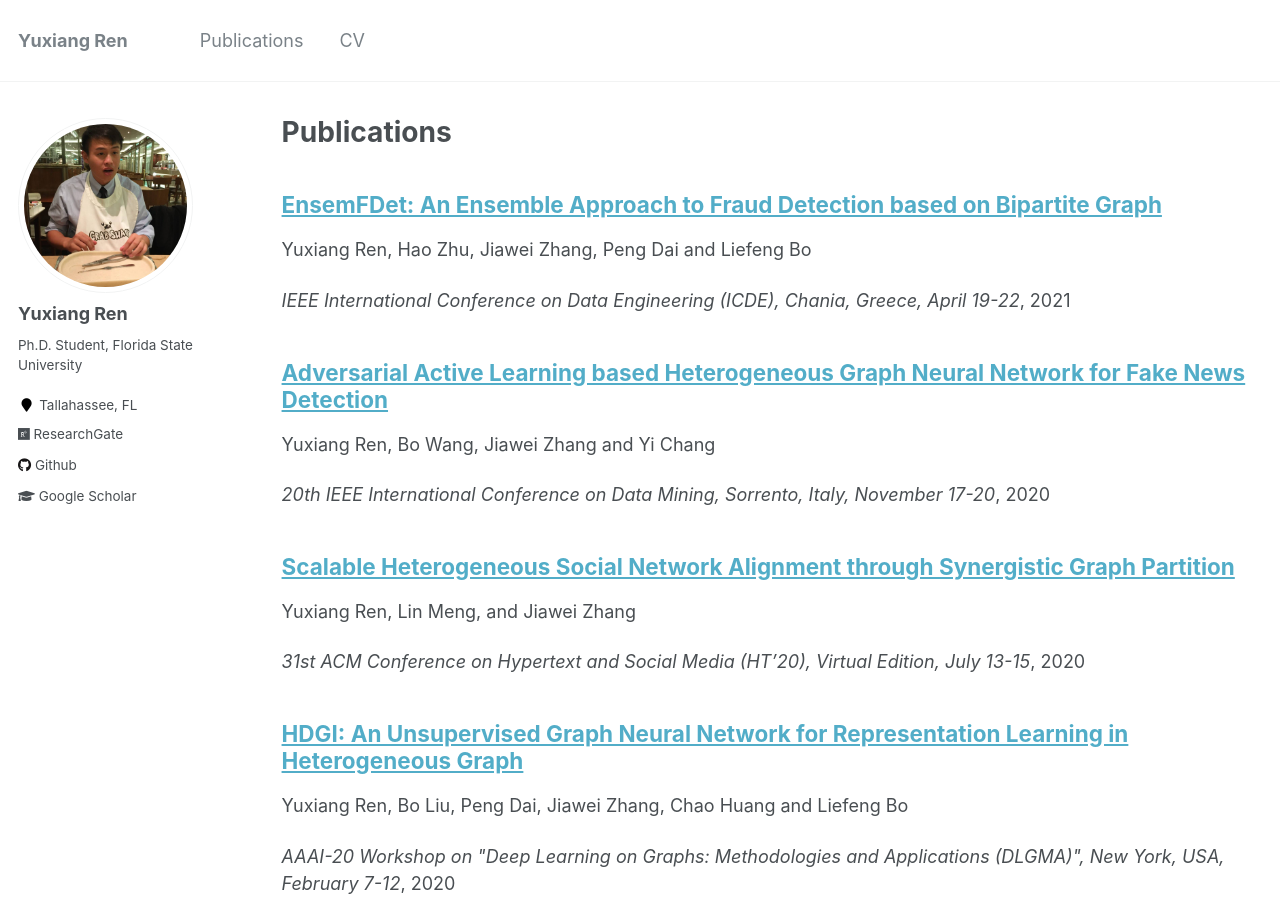
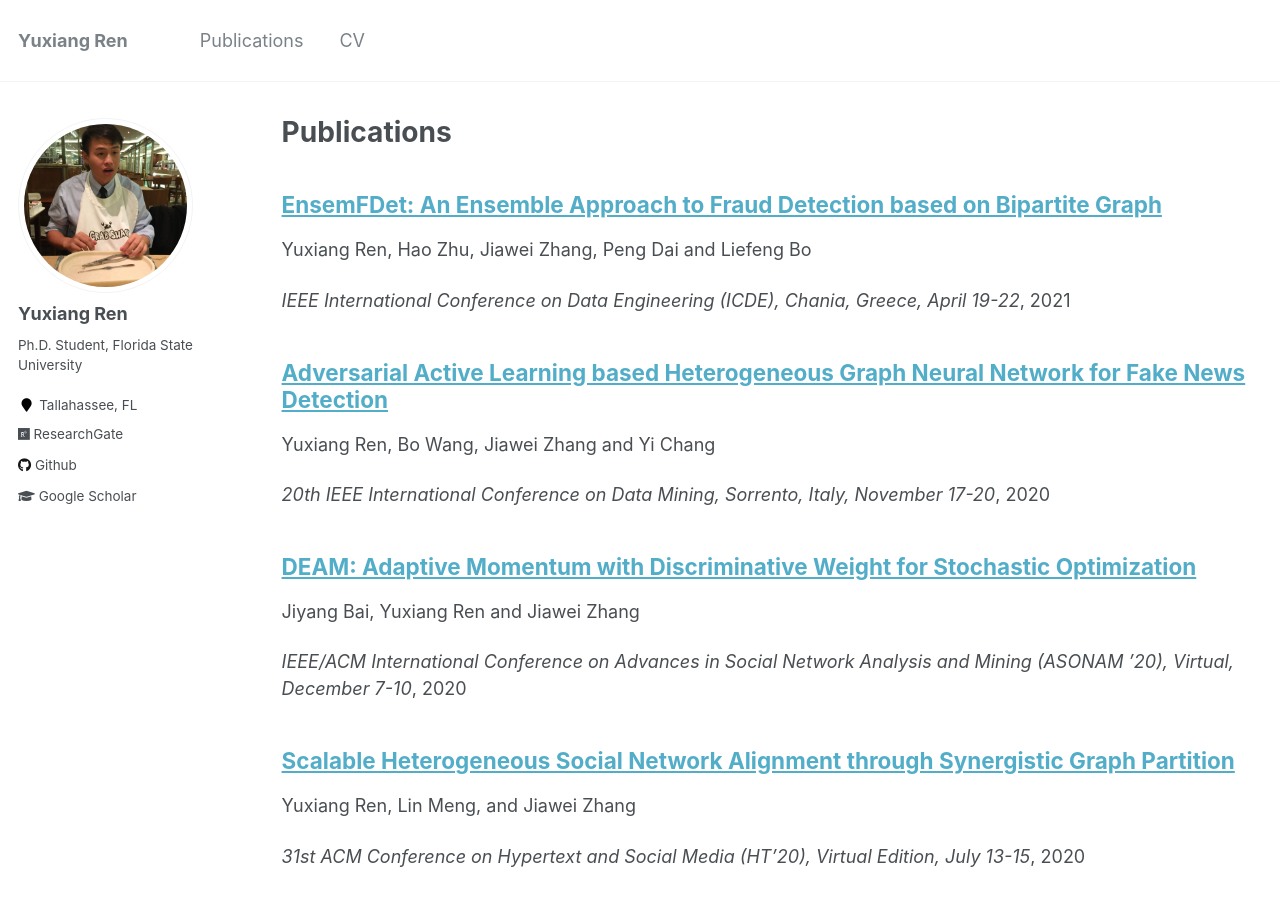
Before and after one commit to YuxiangRen/YuxiangRen.github.io, a Jekyll site: the page built from _pages/publications.md, in a window 1280 px wide and 900 px high. Built offline with Jekyll 4.4.1, drawn with Linux system fonts in a browser that asks for light colours.

Commit message:
2020-10-21

```diff
--- /dev/null
+++ b/_publications/2020-asonam-Deam.md
@@ -0,0 +1,9 @@
+---
+title: "DEAM: Adaptive Momentum with Discriminative Weight for Stochastic Optimization"
+collection: publications
+permalink: /publication/2020-asonam-Deam
+excerpt: 'Jiyang Bai, Yuxiang Ren and Jiawei Zhang'
+date: 2020-11-01
+venue: 'IEEE/ACM International Conference on Advances in Social Network Analysis and Mining (ASONAM ’20), Virtual, December 7-10'
+---
+[Paper](http://yuxiangren.github.io/files/ASONAM2020.pdf)
```
Also changed, not shown: _pages/about.md (+1 -0 lines), 1 other file.
